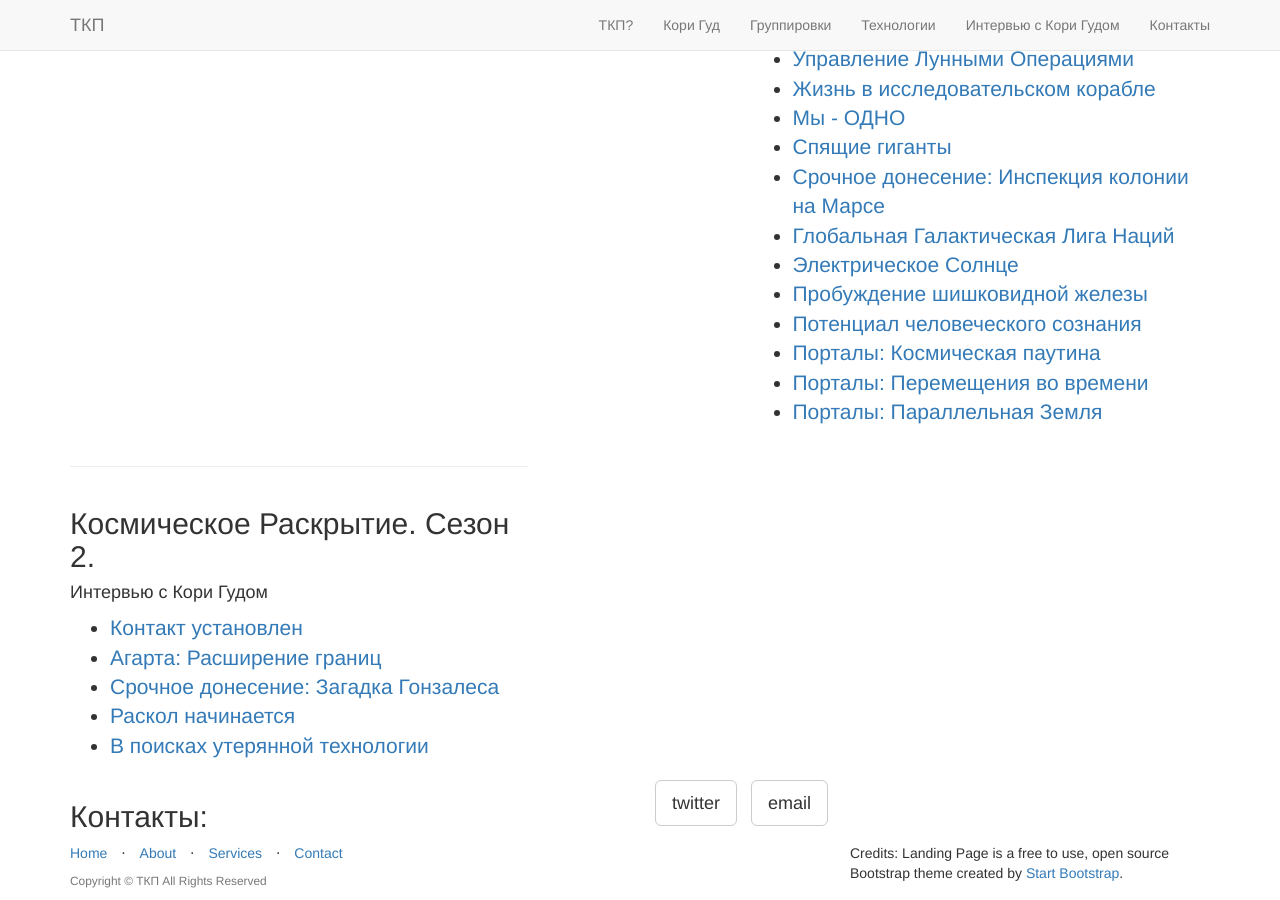
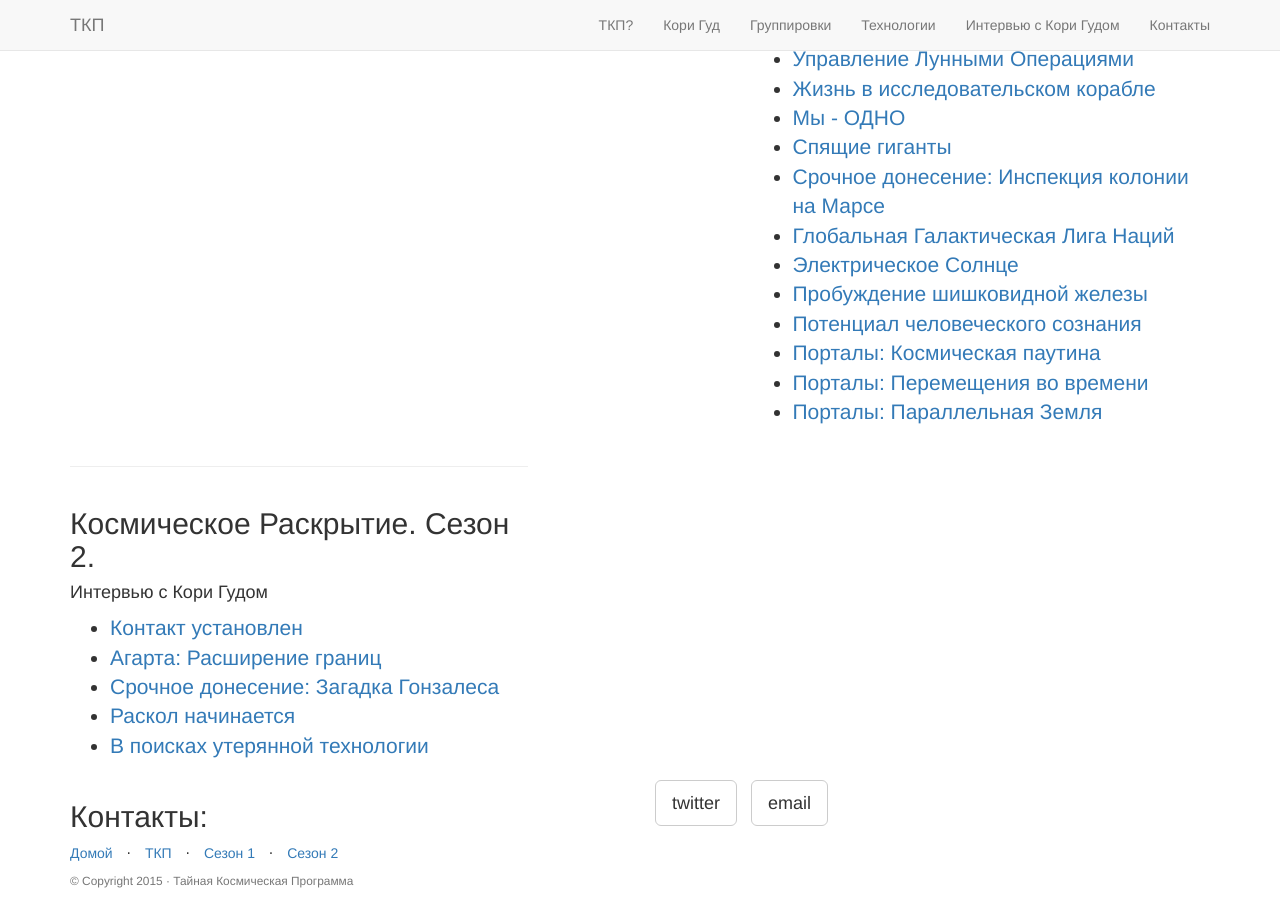
Before and after one commit to ssp-info/ssp-info.github.io, a Jekyll site: the page built from _posts/2015-11-03-cosmic-disclosure-s2.md, in a window 1280 px wide and 900 px high, scrolled down 2463 px. Built offline with Jekyll 4.4.1, drawn with Linux system fonts in a browser that asks for light colours; nearby versions of some CDN libraries; library files that are not in the unit come from our copies.

Commit message:
Footer, Copyright and links fixed.

```diff
--- a/_includes/footer.html
+++ b/_includes/footer.html
@@ -4,20 +4,17 @@
     <div class="row">
       <div class="col-md-8">
         <ul class="list-inline">
-          <li><a href="#home">Home</a></li>
+          <li><a href="#home">Домой</a></li>
           <li class="footer-menu-divider">&sdot;</li>
-          <li><a href="#about">About</a></li>
+          <li><a href="#about">ТКП</a></li>
           <li class="footer-menu-divider">&sdot;</li>
-          <li><a href="#services">Services</a></li>
+          <li><a href="#cosmic_disclosure_s1">Сезон 1</a></li>
           <li class="footer-menu-divider">&sdot;</li>
-          <li><a href="#contact">Contact</a></li>
+          <li><a href="#cosmic_disclosure_s2">Сезон 2</a></li>
         </ul>
         <p class="copyright text-muted small">
-          Copyright &copy; {{ site.title }} All Rights Reserved
+          &copy; Copyright {{ site.time | date: '%Y' }} &middot; Тайная Космическая Программа
         </p>
-      </div>
-      <div class="col-md-4">
-          Credits: Landing Page is a free to use, open source Bootstrap theme created by <a href="http://startbootstrap.com/">Start Bootstrap</a>.
       </div>
     </div>
   </div>
--- a/_includes/header.html
+++ b/_includes/header.html
@@ -18,7 +18,7 @@
         <li><a class="page-scroll" href="#corey">Кори Гуд</a></li>
         <li><a class="page-scroll" href="#ssp_groups">Группировки</a></li>
         <li><a class="page-scroll" href="#ssp_tech">Технологии</a></li>
-        <li><a class="page-scroll" href="#cosmic_disclosure">Интервью с Кори Гудом</a></li>
+        <li><a class="page-scroll" href="#cosmic_disclosure_s1">Интервью с Кори Гудом</a></li>
         <li><a class="page-scroll" href="#contact">Контакты</a></li>
       </ul>
     </div>
```
Also changed, not shown: _posts/2015-11-02-cosmic-disclosure-s1.md (+1 -1 lines), _posts/2015-11-03-cosmic-disclosure-s2.md (+1 -1 lines).
